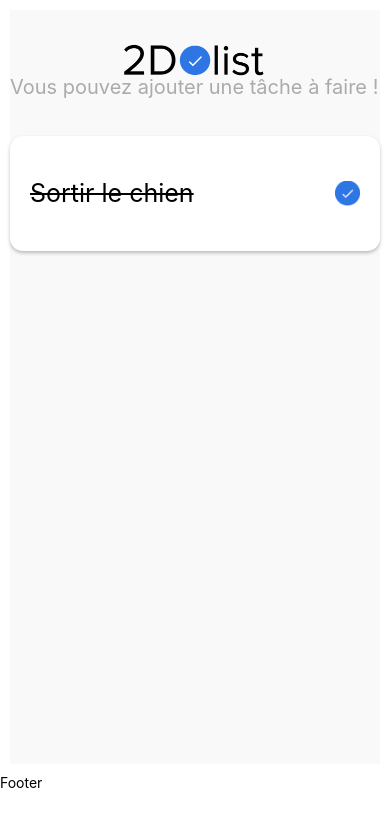
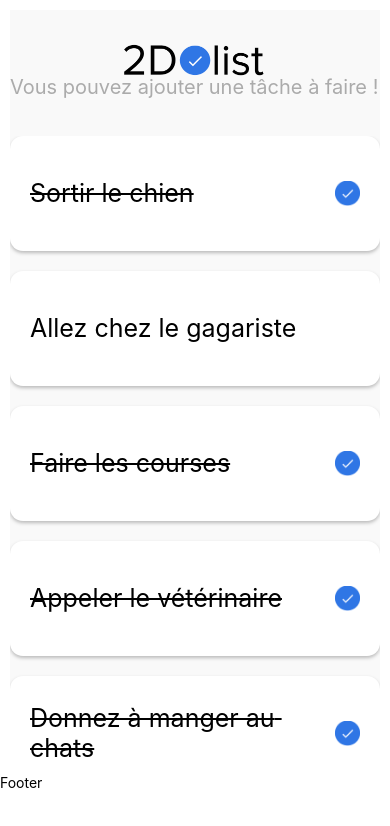
Before and after one commit to freelancemessiaen/2DoList, a React Native app: screen / in a window 390 px wide. Shown: the top 826 px of the page. Built offline with nearby package versions, Linux system fonts and the light colour scheme.

Commit message:
correctif
correctif

```diff
--- a/App.js
+++ b/App.js
@@ -1,17 +1,30 @@
-import { Text, View } from "react-native";
+import { ScrollView, Text, View } from "react-native";
 import { SafeAreaProvider, SafeAreaView } from "react-native-safe-area-context";
 import { s } from "./App.style";
 import { CardTodo } from "./components/CardTodo/CardTodo";
 import { Header } from "./components/header/Header";
-
-const TODO_LIST = [
-  { id: 1, title: "Sortir le chien", isCompleted: true },
-  { id: 2, title: "Allez chez le gagariste", isCompleted: false },
-  { id: 3, title: "Faire les courses", isCompleted: true },
-  { id: 4, title: "Appeler le vétérinaire", isCompleted: true },
-];
+import { useState } from "react";
 
 export default function App() {
+  const [todoList, setTodoList] = useState([
+    { id: 1, title: "Sortir le chien", isCompleted: true },
+    { id: 2, title: "Allez chez le gagariste", isCompleted: false },
+    { id: 3, title: "Faire les courses", isCompleted: true },
+    { id: 4, title: "Appeler le vétérinaire", isCompleted: true },
+    { id: 5, title: "Donnez à manger au chats", isCompleted: true },
+    { id: 6, title: "Faire des markrout", isCompleted: false },
+    { id: 7, title: "Boire de l'eau", isCompleted: true },
+    { id: 8, title: "Regarder un film", isCompleted: true },
+  ]);
+
+  function renderTodoList() {
+    return todoList.map((todo) => (
+      <View style={s.cardItem} key={todo.id}>
+        <CardTodo todo={todo} />
+      </View>
+    ));
+  }
+
   return (
     <>
       <SafeAreaProvider>
@@ -20,7 +33,7 @@
             <Header />
           </View>
           <View style={s.body}>
-            <CardTodo todo={TODO_LIST[0]} />
+            <ScrollView>{renderTodoList()}</ScrollView>
           </View>
         </SafeAreaView>
       </SafeAreaProvider>
--- a/App.style.js
+++ b/App.style.js
@@ -5,6 +5,7 @@
   header: { flex: 1 },
   body: { flex: 5 },
   footer: { height: 70 },
+  cardItem: { marginBottom: 20 },
 });
 
 export { s };
```
